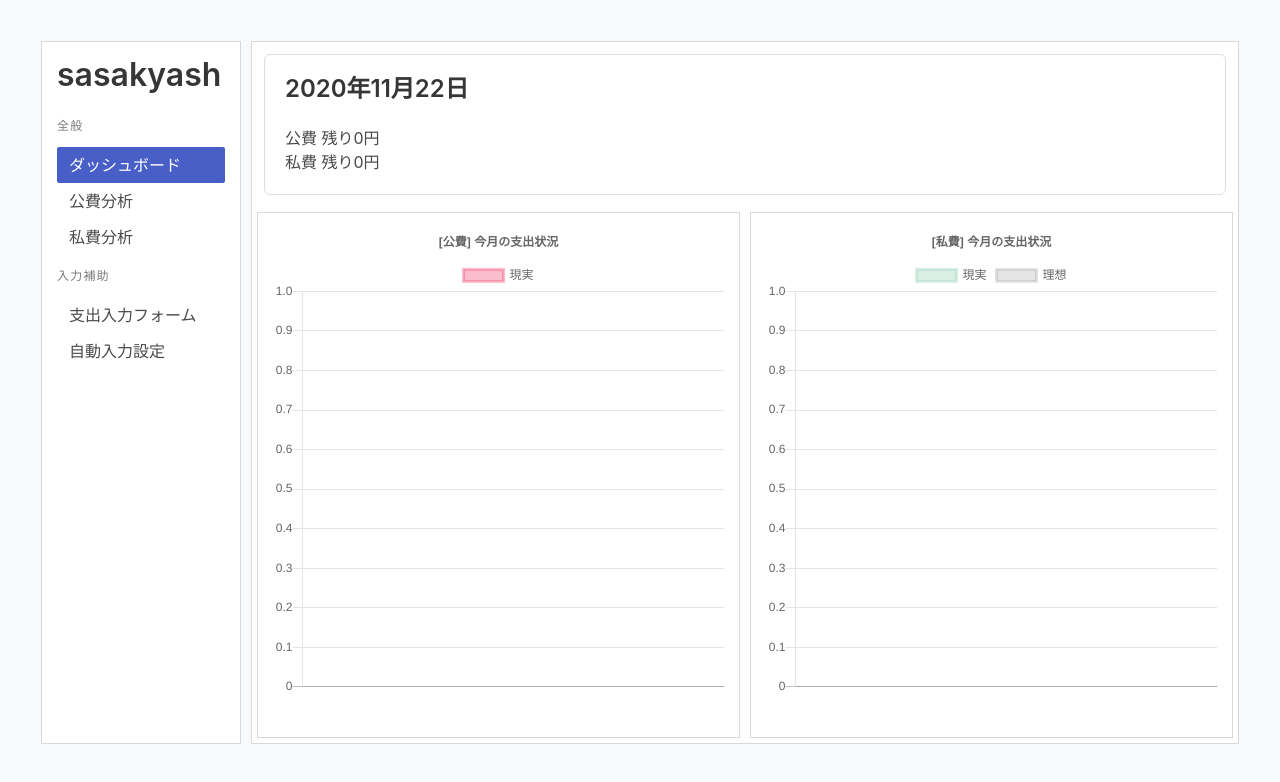
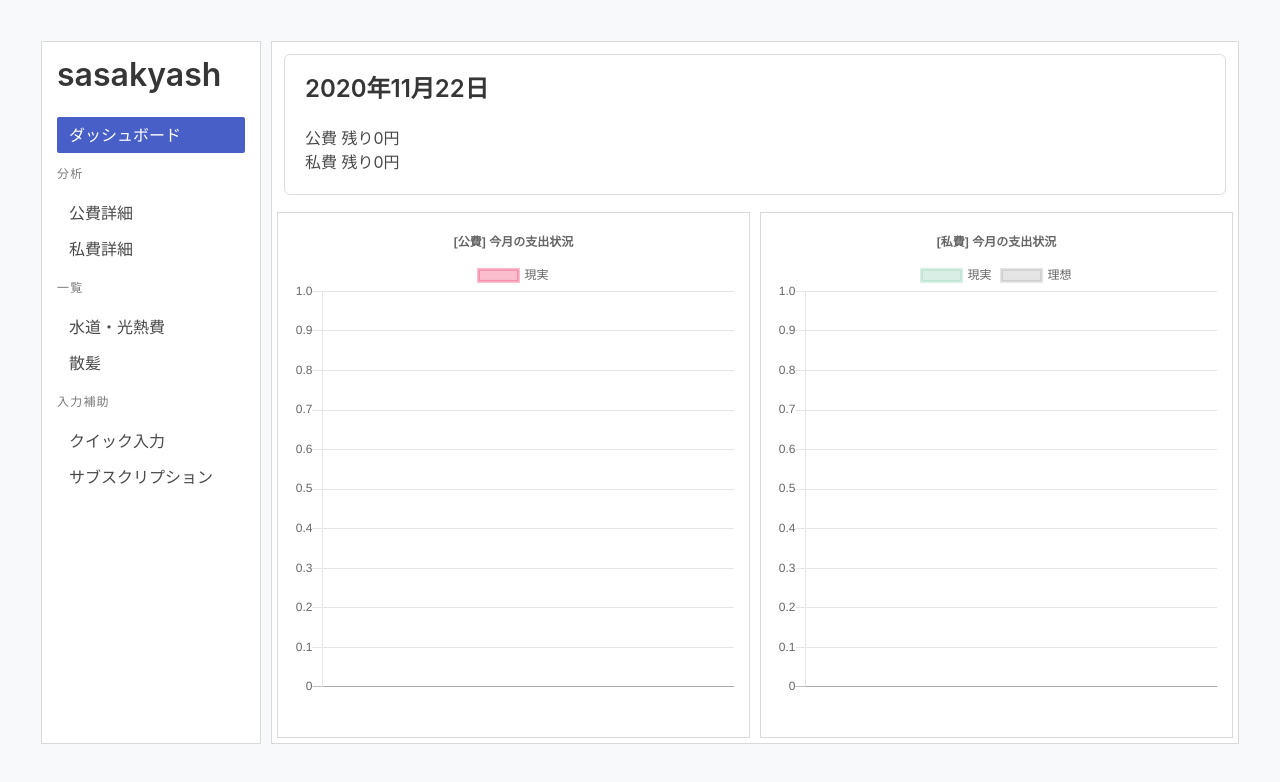
Before and after one commit to s-sasaki-0529/sasakyash-web, a Nuxt app: page / in a window 1280 px wide. Shown: the top 782 px of the page. Built offline with nearby package versions, Linux system fonts and the light colour scheme.

Commit message:
サイドメニューをそれっぽく

```diff
--- a/components/SideMenu.vue
+++ b/components/SideMenu.vue
@@ -2,17 +2,26 @@
   <div class="side-menu menu">
     <h1 class="title">sasakyash</h1>
 
-    <p class="menu-label">全般</p>
     <ul class="menu-list">
       <li><a class="is-active">ダッシュボード</a></li>
-      <li><a>公費分析</a></li>
-      <li><a>私費分析</a></li>
+    </ul>
+
+    <p class="menu-label">分析</p>
+    <ul class="menu-list">
+      <li><a>公費詳細</a></li>
+      <li><a>私費詳細</a></li>
+    </ul>
+
+    <p class="menu-label">一覧</p>
+    <ul class="menu-list">
+      <li><a>水道・光熱費</a></li>
+      <li><a>散髪</a></li>
     </ul>
 
     <p class="menu-label">入力補助</p>
     <ul class="menu-list">
-      <li><a>支出入力フォーム</a></li>
-      <li><a>自動入力設定</a></li>
+      <li><a>クイック入力</a></li>
+      <li><a>サブスクリプション</a></li>
     </ul>
   </div>
 </template>
--- a/layouts/default.vue
+++ b/layouts/default.vue
@@ -2,7 +2,7 @@
   <section class="section">
     <div class="default-layout">
       <div class="columns">
-        <aside class="aside column is-narrow" style="width: 200px">
+        <aside class="aside column is-narrow" style="width: 220px">
           <side-menu />
         </aside>
         <main class="main column">
```
